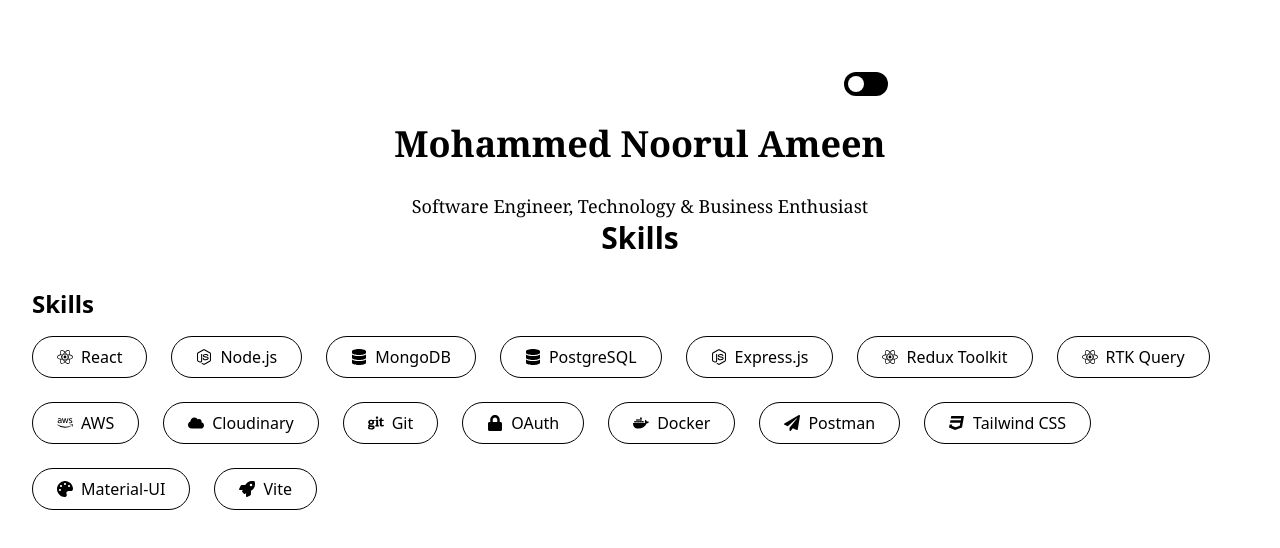
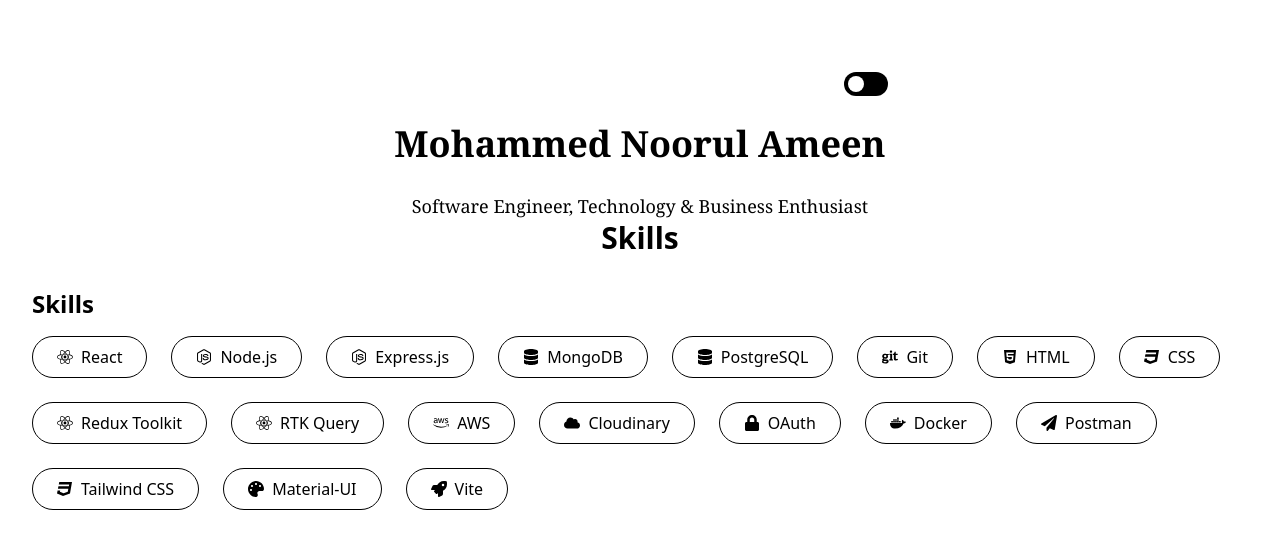
Before and after one commit to mohammednoorulameen/noorul-ameen-portfolio, a React (Vite) app: page /skills in a window 1280 px wide. Shown: the top 548 px of the page. Built offline with nearby package versions, Linux system fonts and the light colour scheme.

Commit message:
add skill

```diff
--- a/src/Componets/Highlights/Skills/Skills.tsx
+++ b/src/Componets/Highlights/Skills/Skills.tsx
@@ -12,6 +12,7 @@
   FaPalette,
   FaRocket,
   FaPaperPlane,
+  FaHtml5,
 } from "react-icons/fa";
 import Navbar from "../../Navbar/Navbar";
 import { useTheme } from "../../../Context/ThemeContext";
@@ -24,14 +25,16 @@
       items: [
         { name: "React", icon: <FaReact /> },
         { name: "Node.js", icon: <FaNodeJs /> },
+        { name: "Express.js", icon: <FaNodeJs /> },
         { name: "MongoDB", icon: <FaDatabase /> },
         { name: "PostgreSQL", icon: <FaDatabase /> },
-        { name: "Express.js", icon: <FaNodeJs /> },
+        { name: "Git", icon: <FaGit /> },
+        { name: "HTML", icon: <FaHtml5 /> },
+        { name: "CSS", icon: <FaCss3 /> },
         { name: "Redux Toolkit", icon: <FaReact /> },
         { name: "RTK Query", icon: <FaReact /> },
         { name: "AWS", icon: <FaAws /> },
         { name: "Cloudinary", icon: <FaCloud /> },
-        { name: "Git", icon: <FaGit /> },
         { name: "OAuth", icon: <FaLock /> },
         { name: "Docker", icon: <FaDocker /> },
         { name: "Postman", icon: <FaPaperPlane /> },
@@ -44,7 +47,9 @@
 
   return (
     <div
-      className={`p-8 min-h-screen ${isDarkMode ? 'bg-black text-white' : 'bg-white text-black'}`}
+      className={`p-8 min-h-screen ${
+        isDarkMode ? "bg-black text-white" : "bg-white text-black"
+      }`}
     >
       <Navbar />
       <h1 className="text-3xl font-bold text-center mb-8">Skills</h1>
@@ -58,7 +63,11 @@
               {skillCategory.items.map((skill, idx) => (
                 <div
                   key={idx}
-                  className={`py-2 px-6 rounded-full text-center border transition duration-300 ${isDarkMode ? 'bg-black text-white border-white hover:bg-white hover:text-black' : 'bg-white text-black border-black hover:bg-black hover:text-white'}`}
+                  className={`py-2 px-6 rounded-full text-center border transition duration-300 ${
+                    isDarkMode
+                      ? "bg-black text-white border-white hover:bg-white hover:text-black"
+                      : "bg-white text-black border-black hover:bg-black hover:text-white"
+                  }`}
                 >
                   <div className="flex items-center gap-2">
                     {skill.icon}
```
